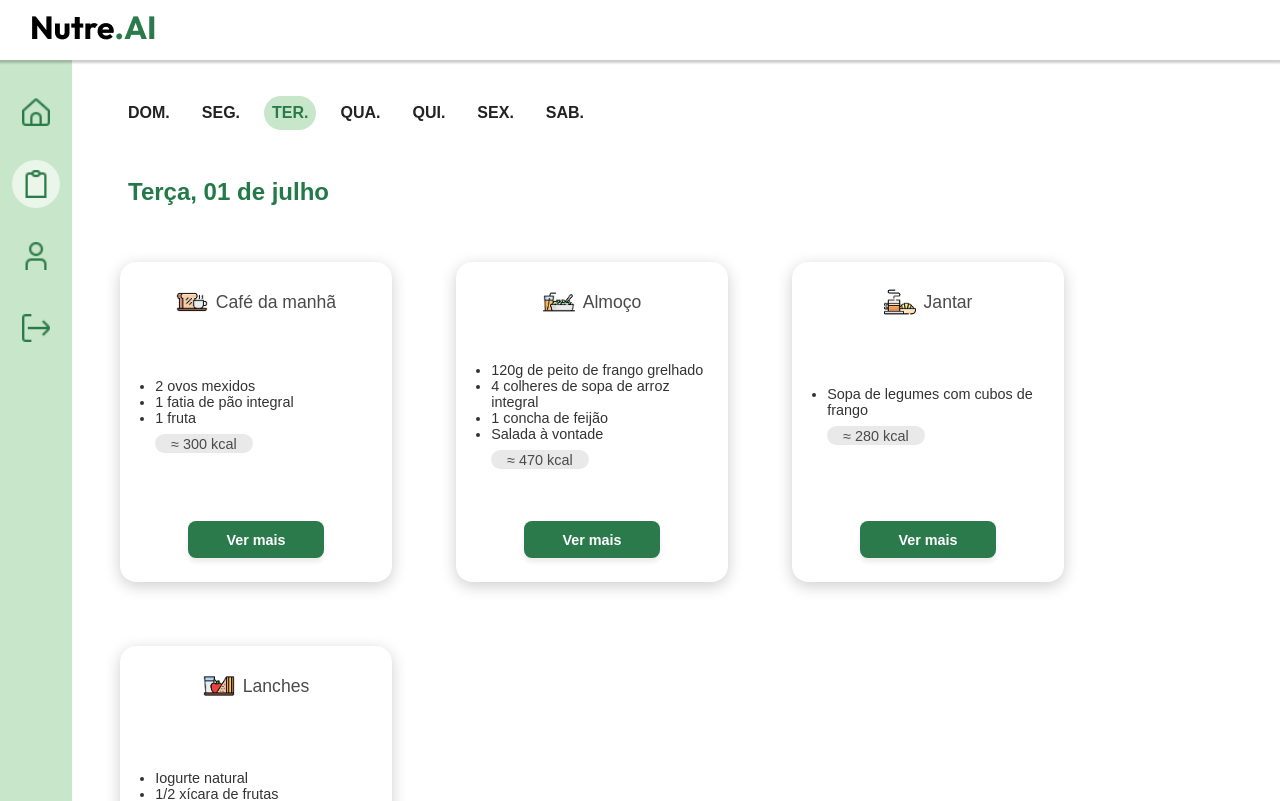
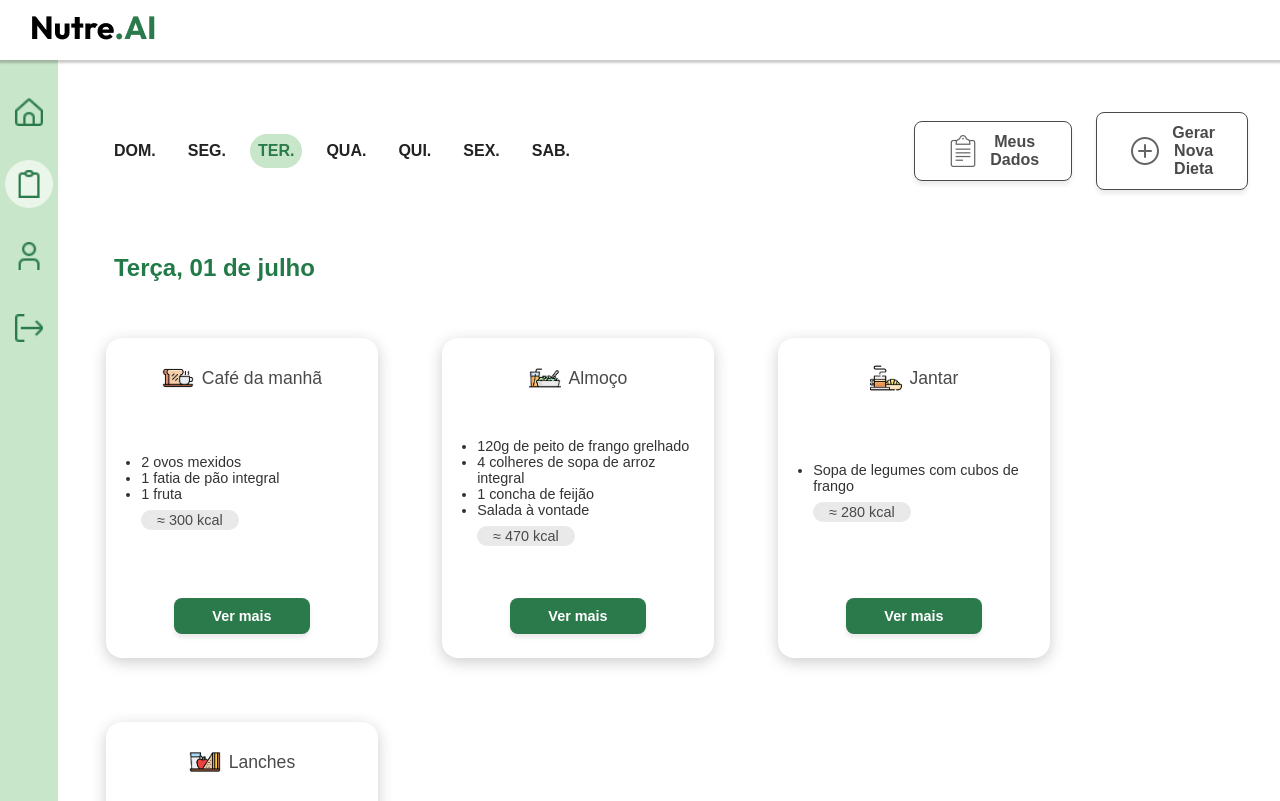
Before and after one commit to John-Cavalcanti/Diet_App, a React (Vite) app in the folder frontend/nutreai/: page /myplans in a window 1280 px wide. Shown: the top 801 px of the page. Built offline with nearby package versions, Linux system fonts and the light colour scheme.

Commit message:
feat: integra componente de título à página inicial

```diff
--- a/frontend/nutreai/src/pages/myplans/components/week-days.tsx
+++ b/frontend/nutreai/src/pages/myplans/components/week-days.tsx
@@ -36,7 +36,6 @@ export function WeekDays({ activeDay, onChange }: WeekDaysProps) {
 const DaysRow = styled.div`
   display: flex;
   gap: 1rem;
-  margin-bottom: 3rem;
 `
 
 const DayButton = styled.button<{ active: boolean }>`
--- a/frontend/nutreai/src/pages/myplans/index.tsx
+++ b/frontend/nutreai/src/pages/myplans/index.tsx
@@ -4,6 +4,7 @@ import { Header } from "../../componens/header"
 import { WeekDays } from "./components/week-days"
 import { MealsList } from "./components/meal-card"
 import { useState } from "react"
+import { TopActions } from "./components/top-actions"
 
 
 
@@ -31,7 +32,10 @@ export function MyPlans() {
       </HeaderWrapper>
       <Sidebar />
       <MainContent>
-        <WeekDays activeDay={activeDay} onChange={setActiveDay} />
+        <ActionsWeekRow>
+          <WeekDays activeDay={activeDay} onChange={setActiveDay} />
+          <TopActions />
+        </ActionsWeekRow>
         <Title>
           {weekDayNames[activeDay]}, {formattedDate}
         </Title>
@@ -71,3 +75,11 @@ const Title = styled.h2`
   margin-bottom: 3.5rem;
   padding-left: 0.5rem;
 `
+
+const ActionsWeekRow = styled.div`
+  display: flex;
+  align-items: center;
+  margin-bottom: 4rem;
+  margin-top: 1rem;
+  gap: 21rem;
+`
```
